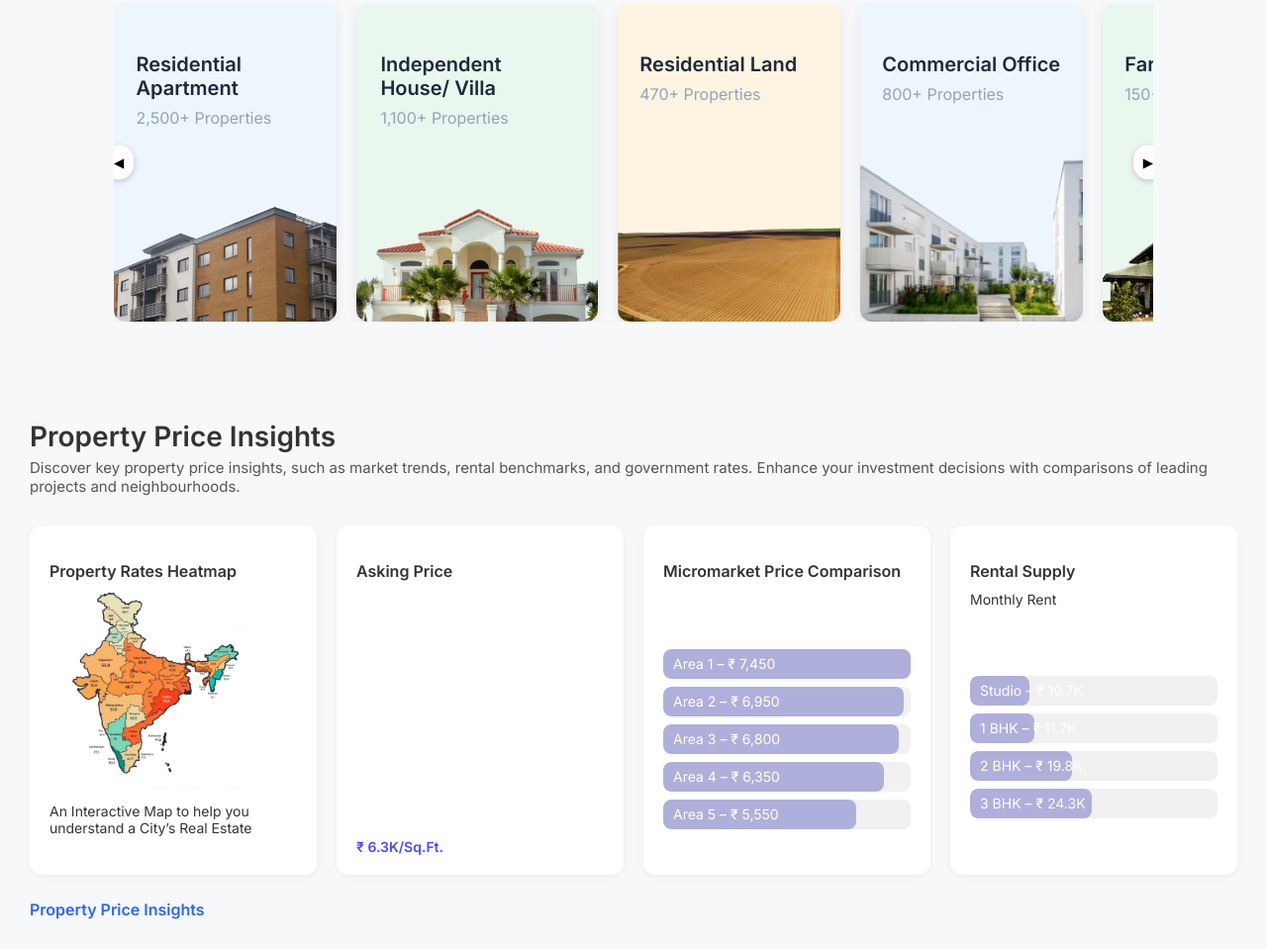
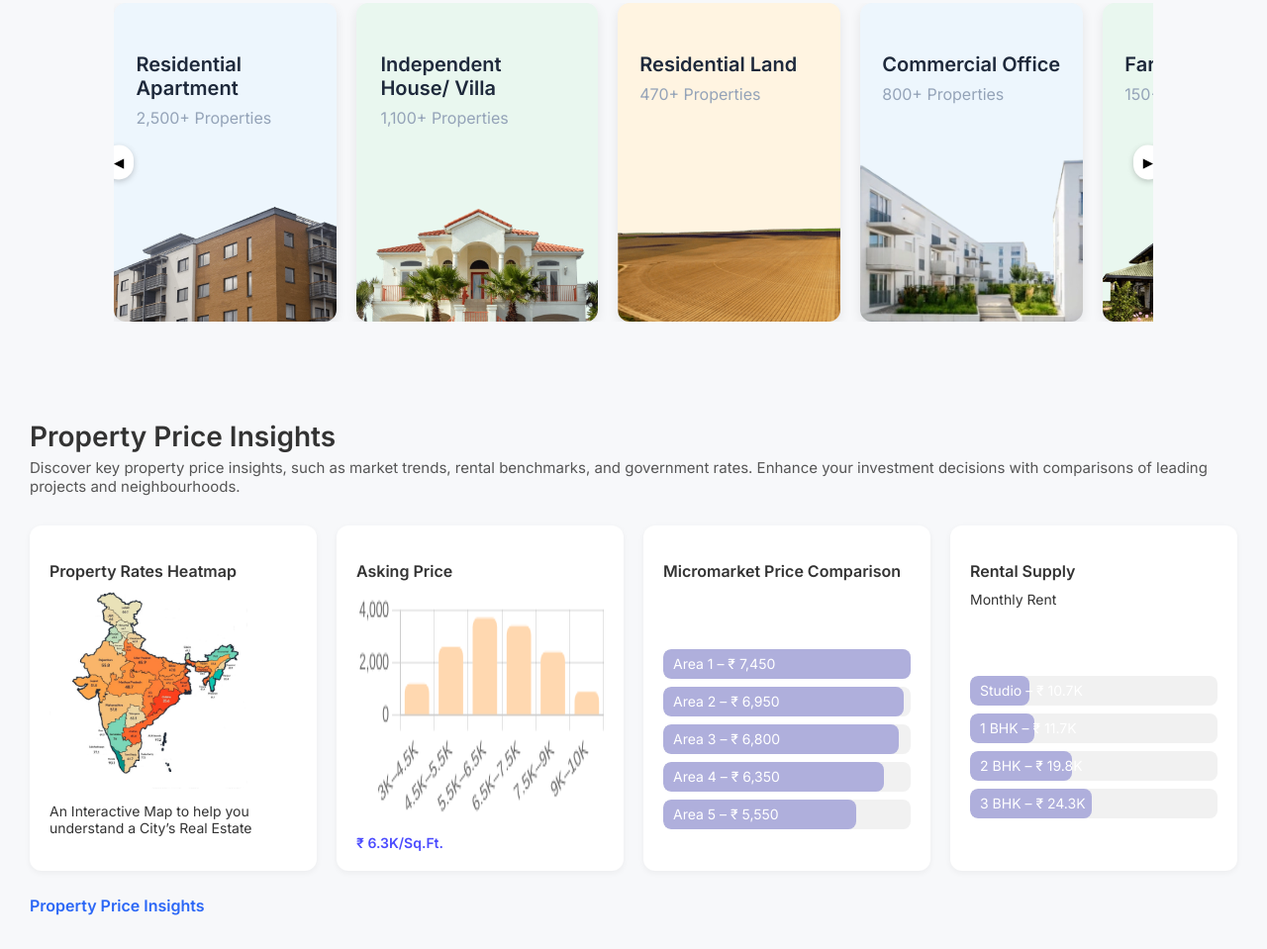
Before and after one commit to aditya9738d/Land-Finder, a plain HTML site: page index.html in a window 1280 px wide. Shown: the part 634-1593 px from the top of the page at 99% size. Drawn offline with nearby package versions, Linux system fonts and the light colour scheme.

Commit message:
Add files via upload

```diff
--- a/chart.html
+++ b/chart.html
@@ -194,32 +194,6 @@
   </div>
   <!-- Chart.js script in head -->
 <script src="https://cdn.jsdelivr.net/npm/chart.js"></script>
-<script>
-document.addEventListener("DOMContentLoaded", function () {
-  const ctx = document.getElementById("barChart").getContext("2d");
-  new Chart(ctx, {
-    type: "bar",
-    data: {
-      labels: ['3K–4.5K', '4.5K–5.5K', '5.5K–6.5K', '6.5K–7.5K', '7.5K–9K', '9K–10K'],
-      datasets: [{
-        label: 'No. of Listings',
-        data: [1200, 2600, 3700, 3400, 2400, 900],
-        backgroundColor: '#FFD8B0',
-        borderRadius: 5
-      }]
-    },
-    options: {
-      responsive: true,
-      plugins: { legend: { display: false } },
-      scales: {
-        y: {
-          beginAtZero: true,
 
-        }
-      }
-    }
-  });
-});
-</script>
 </body>
 </html>
--- a/index.html
+++ b/index.html
@@ -1,3 +1,4 @@
+
 <!DOCTYPE html>
 <html lang="en">
 <head>
@@ -5,6 +6,7 @@
   <meta name="viewport" content="width=device-width, initial-scale=1.0"/>
   <title>Document</title>
   <link rel="stylesheet" href="style.css" />
+  <script src="https://cdn.jsdelivr.net/npm/chart.js"></script>
 
 </head>
 <body>
@@ -43,7 +45,7 @@
         document.getElementById('properies-placeholder').innerHTML = data;
       });
 
-          // Load chart.html
+    // Load chart.html
     fetch('chart.html')
       .then(res => res.text())
       .then(data => {
@@ -52,5 +54,46 @@
 
   </script>
   <script src="script.js"></script>
+
+<!-- Load chart.html and initialize Chart -->
+<script>
+  fetch('chart.html')
+    .then(res => res.text())
+    .then(data => {
+      document.getElementById('chart-placeholder').innerHTML = data;
+
+      // Wait a bit for DOM to update (optional but safe)
+      setTimeout(() => {
+        const canvas = document.getElementById("barChart");
+        if (!canvas) {
+          console.error("barChart canvas not found");
+          return;
+        }
+
+        const ctx = canvas.getContext("2d");
+
+        new Chart(ctx, {
+          type: "bar",
+          data: {
+            labels: ['3K–4.5K', '4.5K–5.5K', '5.5K–6.5K', '6.5K–7.5K', '7.5K–9K', '9K–10K'],
+            datasets: [{
+              label: 'No. of Listings',
+              data: [1200, 2600, 3700, 3400, 2400, 900],
+              backgroundColor: '#FFD8B0',
+              borderRadius: 5
+            }]
+          },
+          options: {
+            responsive: true,
+            plugins: { legend: { display: false } },
+            scales: {
+              y: { beginAtZero: true }
+            }
+          }
+        });
+      }, 100); // Slight delay to ensure DOM is updated
+    });
+</script>
+
 </body>
 </html>
```
